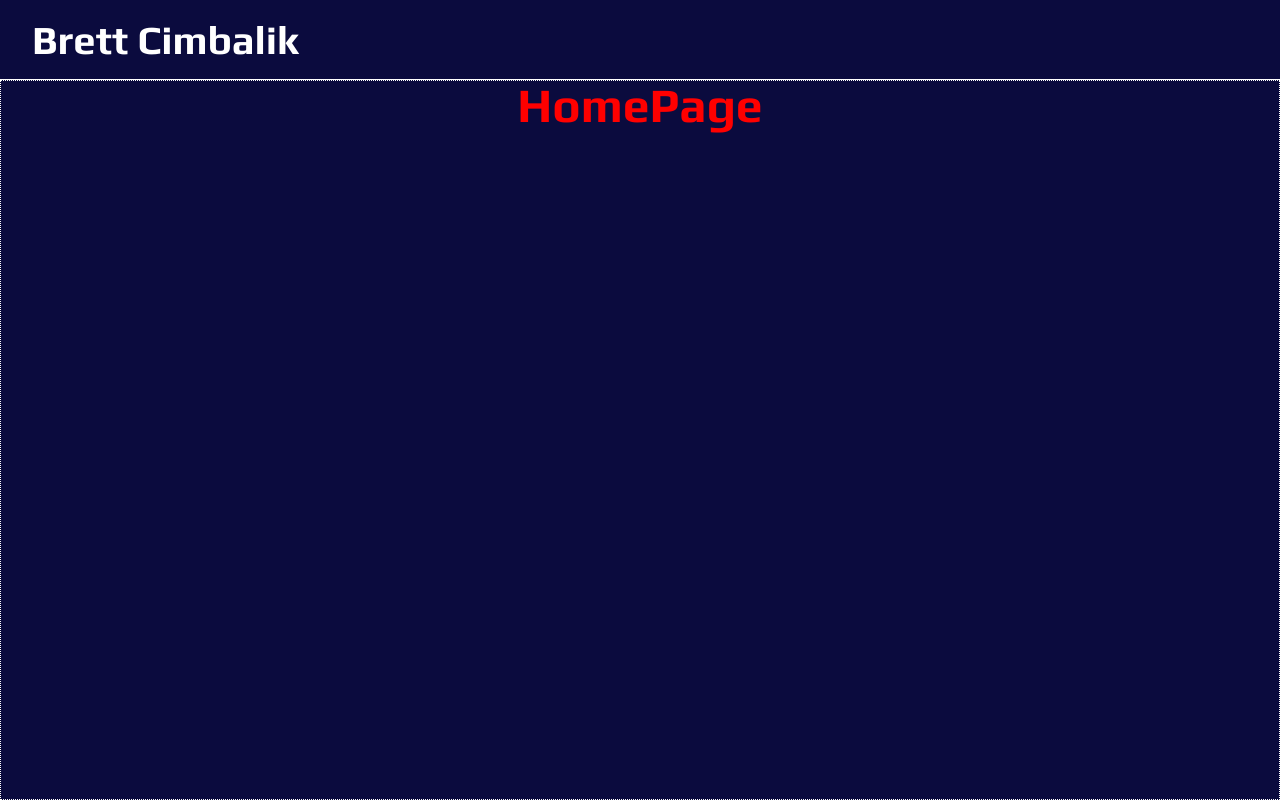
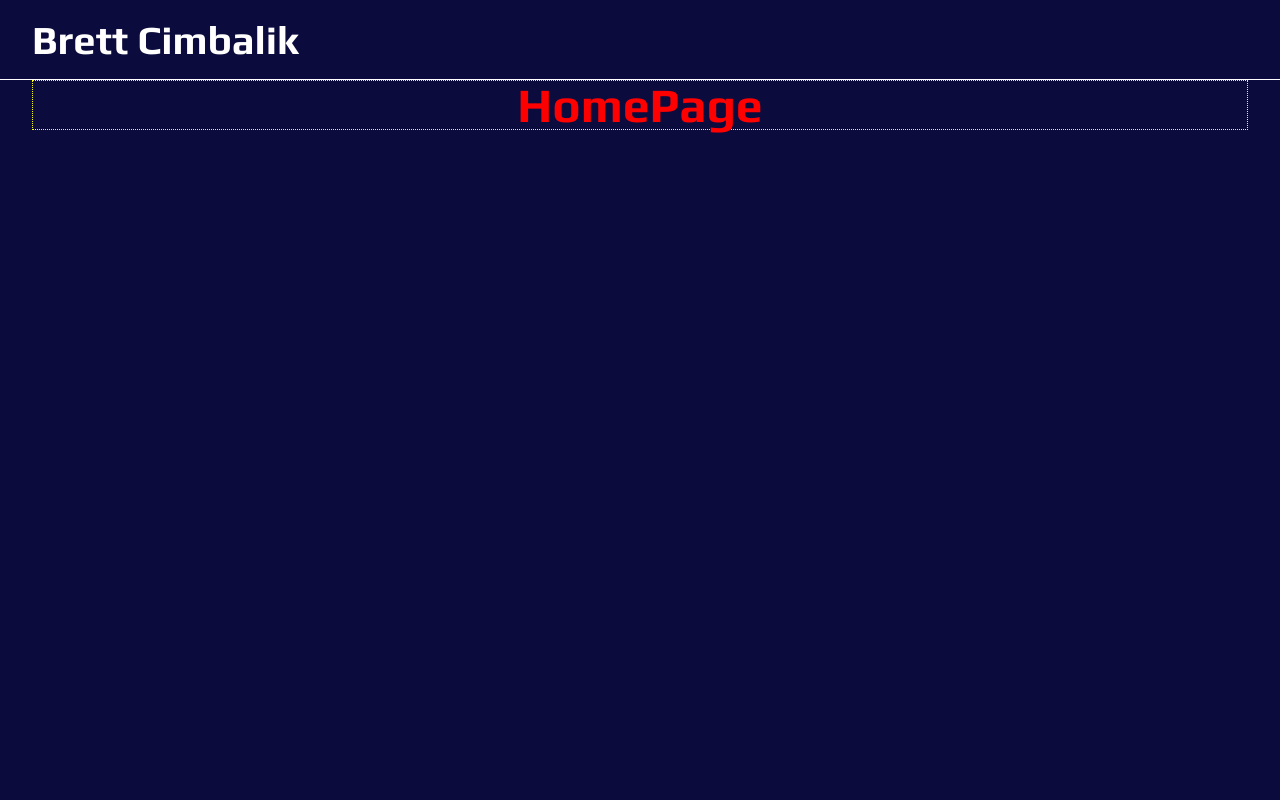
Before and after one commit to bcimbali/my-site-2, a Next.js app: page / in a window 1280 px wide. Built offline with nearby package versions, Linux system fonts and the light colour scheme.

Commit message:
feat(page): add page layout margins to all pages

```diff
--- a/src/components/PageContainer/index.tsx
+++ b/src/components/PageContainer/index.tsx
@@ -8,9 +8,28 @@ import { Play } from 'next/font/google';
 const play = Play({ display: 'swap', weight: ['400', '700'], subsets: ['latin'] });
 
 const Main = styled.main`
-  display: flex;
-  flex-direction: column;
-  border: 1px dotted white;
+  ${({ theme: { layout, mq } }) => css`
+    align-items: center;
+    display: flex;
+    flex-direction: column;
+    padding: 0 ${layout.xs.margin};
+
+    ${mq('md')(`
+      padding: 0 ${layout.md.margin};
+    `)}
+
+    ${mq('xxl')(`
+      padding: 0 ${layout.xxl.margin};
+    `)}
+  `}
+`;
+
+const InnerPageWrapper = styled.div`
+  ${({ theme: { maxWidth } }) => css`
+    border: 1px dotted yellow;
+    max-width: ${maxWidth};
+    width: 100%;
+  `}
 `;
 
 const Body = styled.body`
@@ -26,7 +45,9 @@ const PageContainer = ({ children }: { children: React.ReactNode }) => {
   return (
     <Body className={play.className}>
       <Navbar />
-      <Main>{children}</Main>
+      <Main>
+        <InnerPageWrapper>{children}</InnerPageWrapper>
+      </Main>
     </Body>
   );
 };
```
